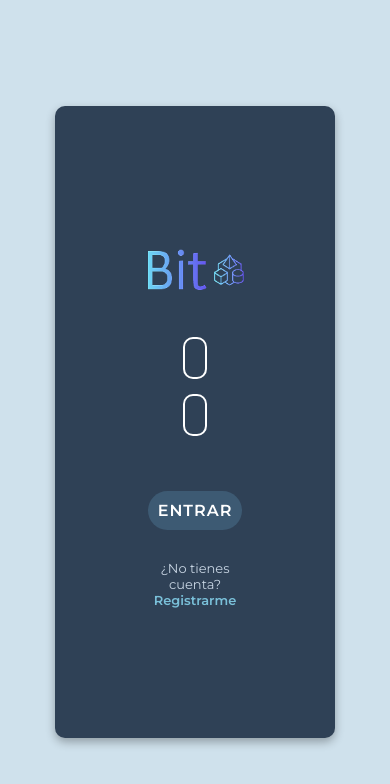
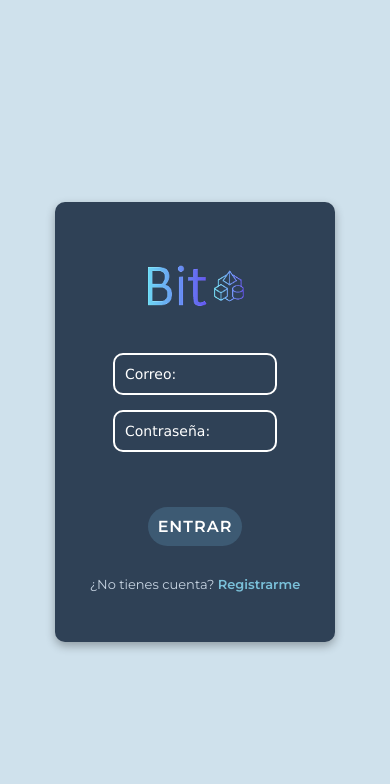
Before and after one commit to Derck23/Generador-Horarios, a React (Vite) app: page / in a window 390 px wide. Shown: the top 784 px of the page. Built offline with nearby package versions, Linux system fonts and the light colour scheme.

Commit message:
Responsividad Login arreglos

```diff
--- a/src/styles/login.css
+++ b/src/styles/login.css
@@ -166,10 +166,10 @@
 
 @media (max-width: 480px) {
   .login-card {
-    width: 95%;
+    width: 100%;
     height: auto;
     flex-direction: column;
-    padding: 10px 15px;
+    padding: 0px !important;
     min-width: 0 !important;
     max-width: 100% !important;
     font-size: 14px !important;
@@ -181,7 +181,7 @@
     width: 100% !important;
     text-align: center;
     flex: 1 1 100%;
-    padding: 10px 15px;
+    padding: 50px 0px !important;
   }
 
   .login-right {
```
